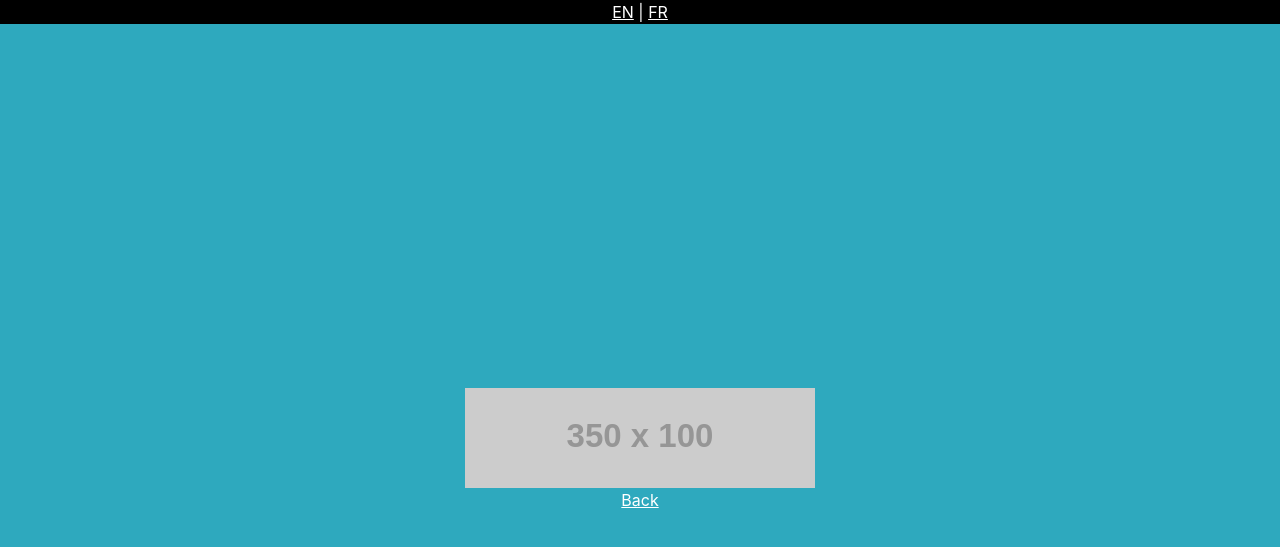
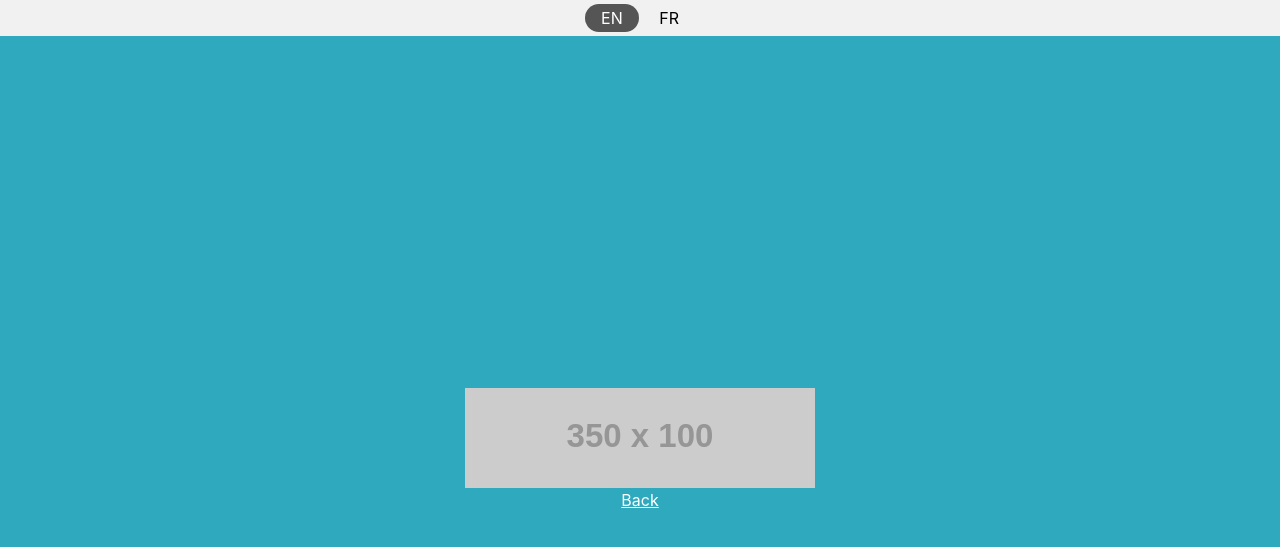
Before and after one commit to cyrilsuzat/jekyll-starter-template-i18n, a Jekyll site: the page built from en/about.html, in a window 1280 px wide. Shown: the top 547 px of the page. Built offline with Jekyll 4.4.1, drawn with Linux system fonts in a browser that asks for light colours.

Commit message:
Upgrade nav

```diff
--- a/_includes/nav.html
+++ b/_includes/nav.html
@@ -1,4 +1,12 @@
 <div id="nav">
-  <a href="{% link en/index.html %}">EN</a> |
-  <a href="{% link fr/index.html %}">FR</a>
+  <ul>
+    {% for locale in site.data.locales %}
+      <li>
+        <a href="{% link {{ page.path | replace_first: page.lang, locale[0] }} %}"
+           class="{% if locale[0] == page.lang %}active{% endif %}">
+          {{ locale[0] | upcase }}
+        </a>
+      </li>
+    {% endfor %}
+  </ul>
 </div>
--- a/_sass/global.scss
+++ b/_sass/global.scss
@@ -20,10 +20,39 @@ body {
 }
 
 #nav {
-  background: #000;
+  background-color: #f1f1f1;
   position: absolute;
   left: 0;
   right: 0;
+  padding: 4px;
+
+  ul {
+    list-style-type: none;
+    margin: 0;
+    padding: 0;
+  }
+
+  li {
+    display: inline;
+
+    a {
+      display: inline-block;
+      color: #000;
+      padding: 2px 16px;
+      text-decoration: none;
+      border-radius: 20px;
+
+      &:hover {
+        background-color: #ccc;
+      }
+
+      &.active {
+        background-color: #555;
+        color: white;
+      }
+    }
+  }
+
 }
 
 #container {
```
